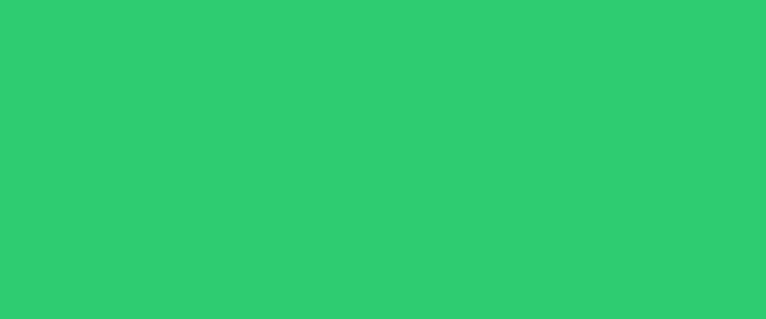
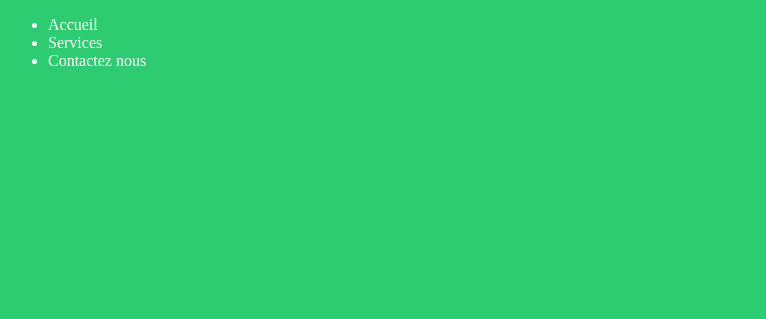
Before and after one commit to oussamaNAJIH/hello, a plain HTML site: page index.html in a window 1280 px wide. Shown: the top 319 px of the page, without its empty margins (0-766 px from the left). Drawn offline with Linux system fonts and the light colour scheme.

Commit message:
Adding a menu

```diff
--- a/index.html
+++ b/index.html
@@ -24,6 +24,11 @@
 
 </style>
 <body>
+	<ul>
+		<li>Accueil</li>
+		<li>Services</li>
+		<li>Contactez nous</li>
+	</ul>
 	<h1>you welcome</h1>
 	<h2>In our New Page </h2>
 </body>
```
